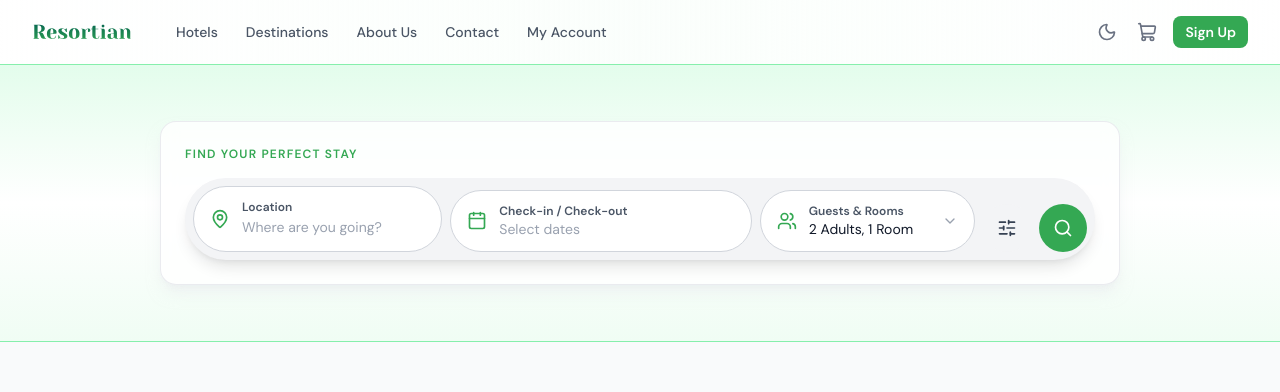
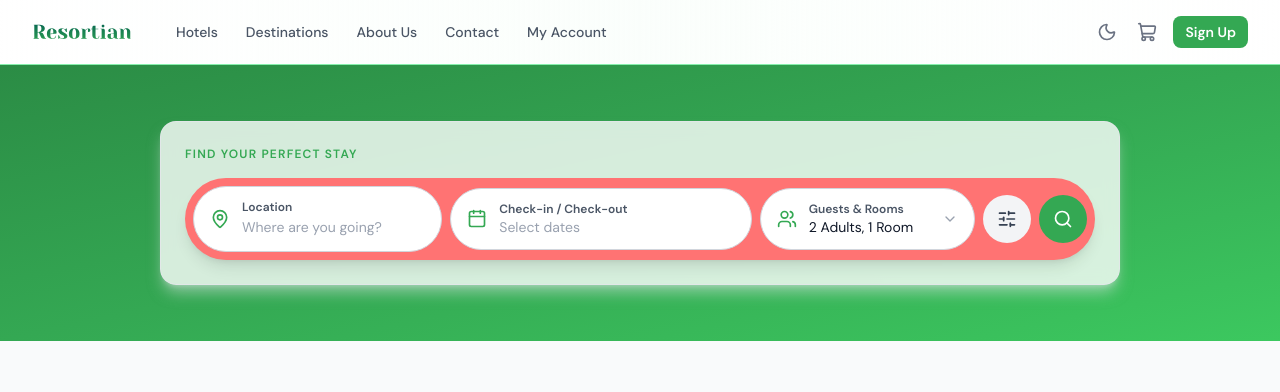
Before and after one commit to winchakma/resortian-demo, a Next.js app: page / in a window 1280 px wide. Shown: the top 392 px of the page. Built offline with nearby package versions, Linux system fonts and the light colour scheme; no server answers.

Commit message:
update design

```diff
--- a/components/ui/SearchForm.tsx
+++ b/components/ui/SearchForm.tsx
@@ -86,7 +86,10 @@ interface SearchFormProps {
   searchParams?: FilterSearchParams;
 }
 
-export function SearchForm({ initialValues, searchParams }: SearchFormProps = {}) {
+export function SearchForm({
+  initialValues,
+  searchParams,
+}: SearchFormProps = {}) {
   const { formData, updateField, handleSubmit } = useSearchForm({
     initialValues,
   });
@@ -132,7 +135,9 @@ export function SearchForm({ initialValues, searchParams }: SearchFormProps = {}
   const initialFilterValues: Partial<FilterValues> = {
     priceMin: searchParams?.minPrice ?? "",
     priceMax: searchParams?.maxPrice ?? "",
-    selectedStars: searchParams?.minRating ? [Number(searchParams.minRating)] : [],
+    selectedStars: searchParams?.minRating
+      ? [Number(searchParams.minRating)]
+      : [],
     selectedAmenities: searchParams?.amenities
       ? searchParams.amenities.split(",").filter(Boolean)
       : [],
@@ -159,7 +164,7 @@ export function SearchForm({ initialValues, searchParams }: SearchFormProps = {}
           e.preventDefault();
           handleSubmit();
         }}
-        className="flex w-full flex-col gap-3 rounded-2xl bg-gray-100 p-4 shadow-lg dark:bg-gray-800/80 sm:p-6 lg:flex-row lg:items-end lg:gap-2 lg:rounded-full lg:p-2"
+        className="flex w-full flex-col gap-3 rounded-2xl bg-[#ff7373] p-4 shadow-lg sm:p-6 lg:flex-row lg:items-center lg:gap-2 lg:rounded-full lg:p-2"
       >
         {/* ── Location ───────────────────────────────────────────── */}
         <div className="flex flex-1 items-center gap-3 rounded-xl border border-gray-300 bg-white px-4 py-3 dark:border-gray-500 dark:bg-gray-700 lg:rounded-full">
--- a/sections/Hero.tsx
+++ b/sections/Hero.tsx
@@ -2,7 +2,7 @@ import { SearchForm } from "@/components/ui/SearchForm";
 
 export function Hero() {
   return (
-    <section className="relative z-10 bg-gradient-to-b from-primary-100/80 via-white to-primary-50 dark:from-gray-900 dark:via-gray-900 dark:to-gray-900/80 py-10 sm:py-14 border-b-1 border-primary-300 dark:border-gray-700">
+    <section className="relative z-10 bg-gradient-to-br from-primary-700 via-primary-600 to-primary-500 py-10 sm:py-14">
       <div className="mx-auto max-w-5xl px-4 sm:px-6 lg:px-8">
         {/* Search container card */}
         <div className="relative overflow-visible rounded-2xl border border-gray-200/80 bg-white/80 p-4 shadow-lg shadow-gray-200/50 backdrop-blur-sm dark:border-gray-700/60 dark:bg-gray-800/70 dark:shadow-gray-900/40 sm:p-6">
```
